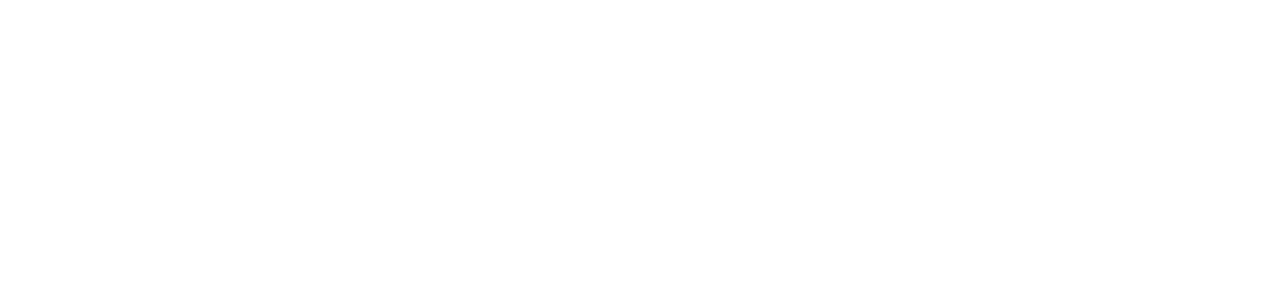
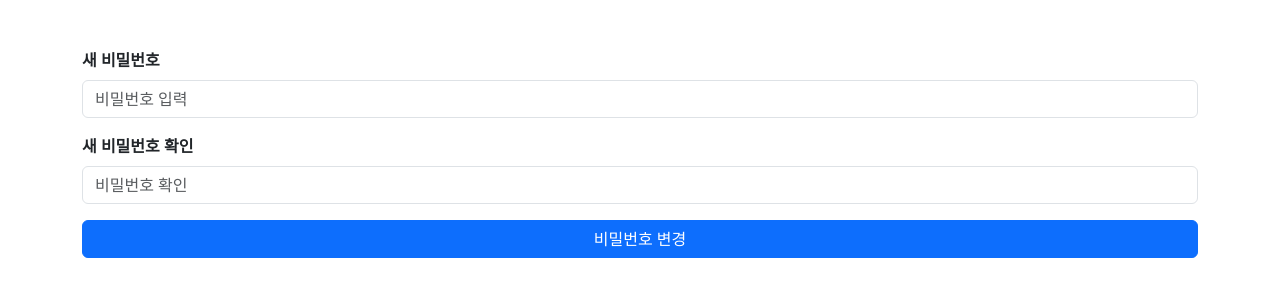
Before and after one commit to kkh4323/react-practice-2, a React (Create React App) app: page /change/password in a window 1280 px wide. Shown: the top 300 px of the page. Built offline with nearby package versions, Linux system fonts and the light colour scheme.

Commit message:
add changePassword form

```diff
--- a/src/pages/ChangePassword.js
+++ b/src/pages/ChangePassword.js
@@ -1,28 +1,67 @@
-import React from 'react';
+import React, {useEffect, useState} from 'react';
 import axios from "axios";
+import {Button, Container, Form} from "react-bootstrap";
+import {useLocation, useNavigate} from "react-router-dom";
 
 const ChangePassword = () => {
+    const navigate = useNavigate()
+    const location = useLocation()
+    const params = new URLSearchParams(location.search)
+    const token = params.get('token')
 
-    // const submitHandler = async (e) => {
-    //     e.preventDefault()
-    //
-    //     try {
-    //         const url = "http://localhost:8000/api/auth/change/password/before"
-    //         const result = await axios.post(url, {email})
-    //         console.log(result)
-    //         if (result.status === 201) {
-    //             alert('sent email')
-    //             navigate('/login')
-    //         }
-    //     } catch (err) {
-    //         console.log(err)
-    //     }
-    // }
+    const [password, setPassword] = useState('');
+    const [confirmPassword, setConfirmPassword] = useState('');
+
+    const submitHandler = async (e) => {
+        e.preventDefault()
+        if (password !== confirmPassword) {
+            alert('please check password')
+            return
+        }
+        const userInput = {
+            token,
+            newPassword: password
+        }
+        console.log(userInput)
+        try {
+            const url = "http://localhost:8000/api/auth/change/password/before"
+            const result = await axios.put(url, userInput)
+            console.log(result)
+            if (result.status === 200) {
+                alert('password change success')
+                navigate('/login')
+            }
+        } catch (err) {
+            console.log(err)
+        }
+    }
 
     return (
-        <div>
-            {/*<h1 onClick={}>Change Password</h1>*/}
-        </div>
+        <Container className={"mt-5"}>
+            <Form className="d-grid" onSubmit={submitHandler}>
+                <Form.Group className={"mb-3"} controlId="password">
+                    <Form.Label style={{fontWeight: "bold"}}>새 비밀번호</Form.Label>
+                    <Form.Control
+                        type="password"
+                        placeholder="비밀번호 입력"
+                        value={password}
+                        onChange={e => setPassword(e.target.value)}
+                    />
+                </Form.Group>
+                <Form.Group className={"mb-3"} controlId="confirmPassword">
+                    <Form.Label style={{fontWeight: "bold"}}>새 비밀번호 확인</Form.Label>
+                    <Form.Control
+                        type="password"
+                        placeholder="비밀번호 확인"
+                        value={confirmPassword}
+                        onChange={e => setConfirmPassword(e.target.value)}
+                    />
+                </Form.Group>
+                <Button className="mb-5" variant="primary" type="submit">
+                    비밀번호 변경
+                </Button>
+            </Form>
+        </Container>
     );
 };
 
```
